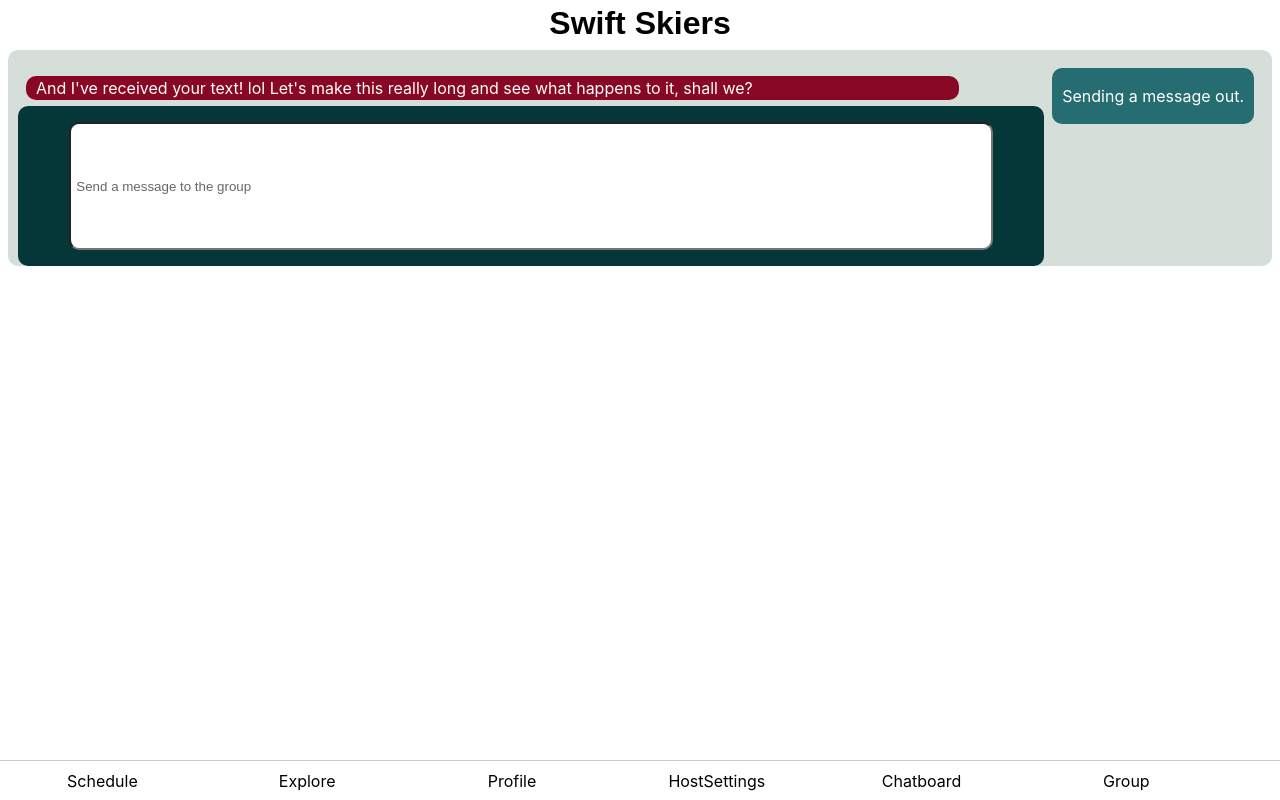
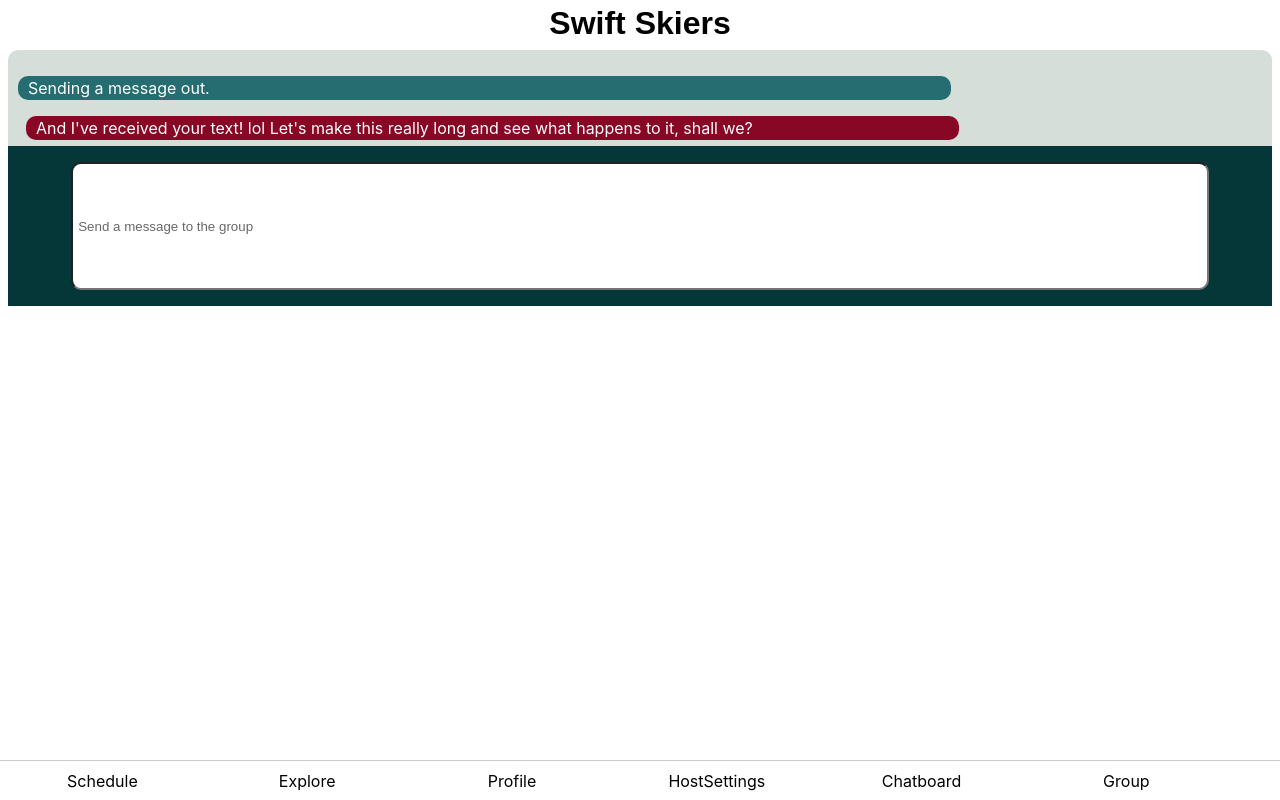
Before and after one commit to hopkinstechnocrats/fether, a React (Create React App) app: page / in a window 1280 px wide. Both pictures are taken after a click on the item "Chatboard". Built offline with nearby package versions, Linux system fonts and the light colour scheme.

Commit message:
straight corners and margins changing in chatboard

```diff
--- a/src/components/Chatboard.css
+++ b/src/components/Chatboard.css
@@ -15,9 +15,7 @@
     background-color: #053638;
     color:white;
     /*Other*/
-    border-top-left-radius:10px;
-    border-top-right-radius:10px;
-    border-radius:10px;
+
     margin: -10px;
 
 }
@@ -30,22 +28,23 @@
     border-radius:10px;
     color: rgba(0, 0, 0, 0.596);
 }
+.SendChat {
+    margin-right:0px;
+}
 
 .sendChat {
     box-sizing: border-box;
     padding: 10px;
-    margin: 8px;
+    margin: 0px;
     border-radius: 10px;
     background-color: #256d70;
     color:white;
     text-align:left;
     line-height: 1.5;
     max-width: 75%;
-    justify-content: right;
     flex-flow: column wrap;
     padding-top:0px;
     padding-bottom: 0px;
-    float: right;
   }
 
   .receiveChat {
```
